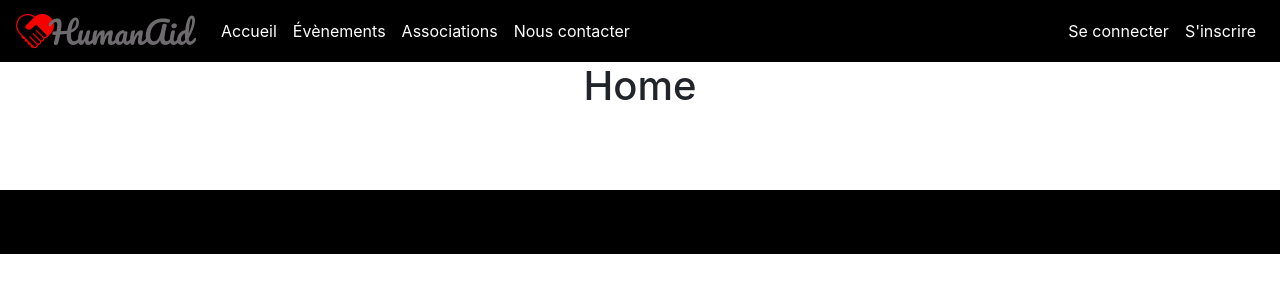
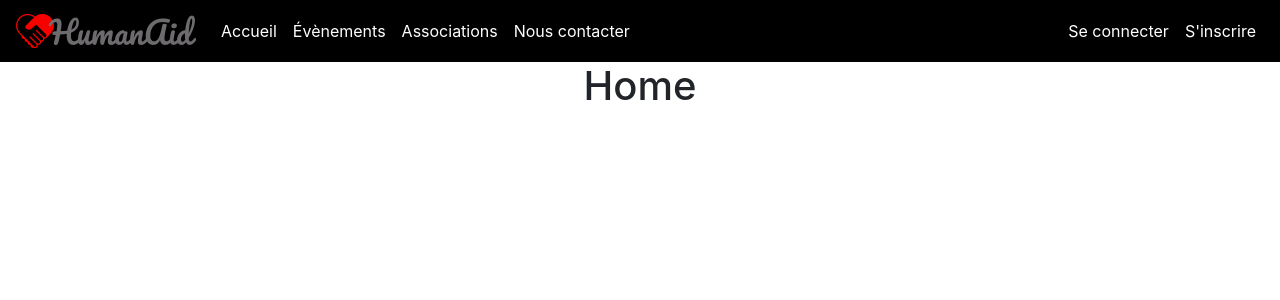
Before and after one commit to lexbal/HumanAid_FO, a React (Create React App) app: page / in a window 1280 px wide. Shown: the top 300 px of the page. Built offline with nearby package versions, Linux system fonts and the light colour scheme.

Commit message:
remove footer

```diff
--- a/src/App.js
+++ b/src/App.js
@@ -98,7 +98,6 @@ const App = ({ username, role, loggedIn, removeConnexion }) => {
         <Route exact path="/event/add" component={EventForm}/>
         <Route exact path="/contact" component={Contact}/>
       </Router>
-      <div className="App-footer"/>
     </div>
   );
 }
```
